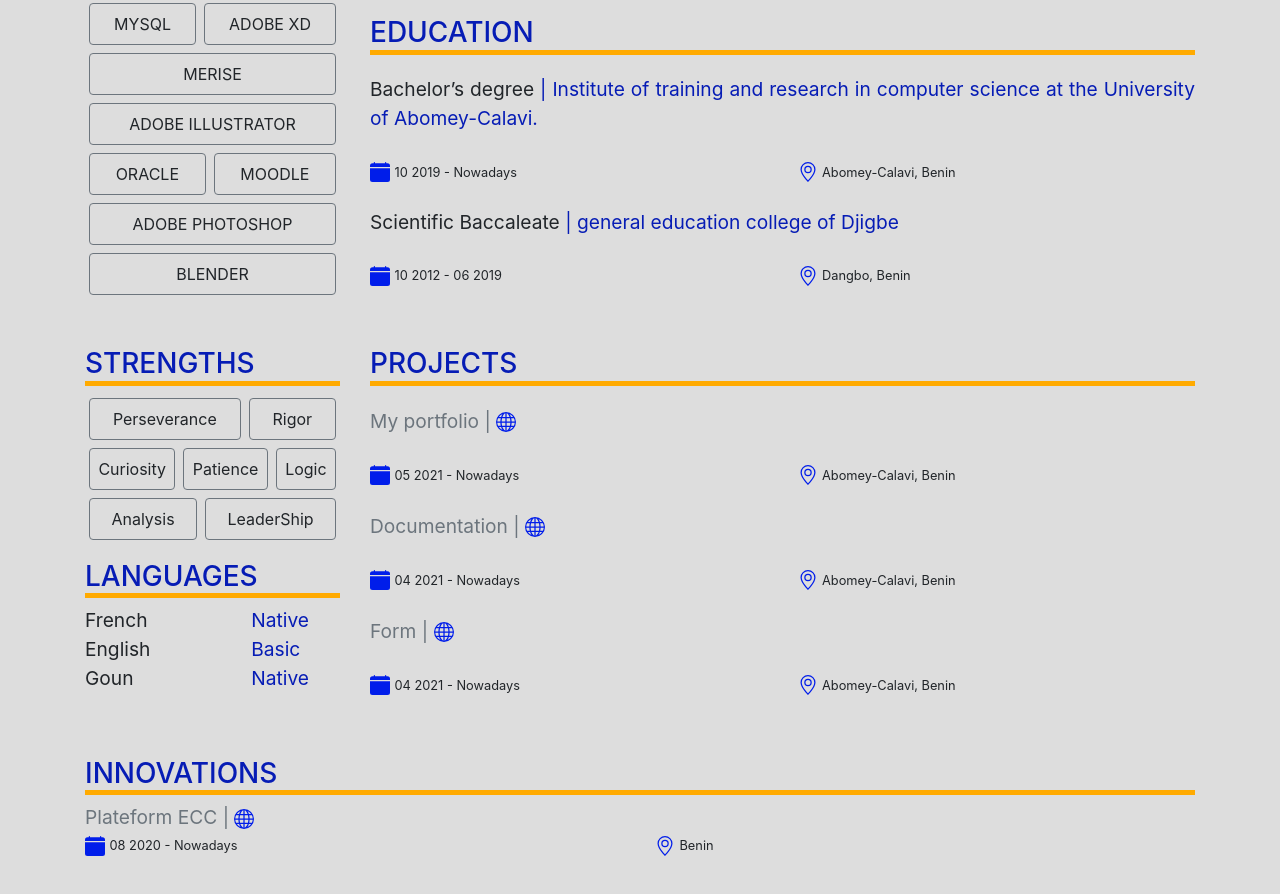
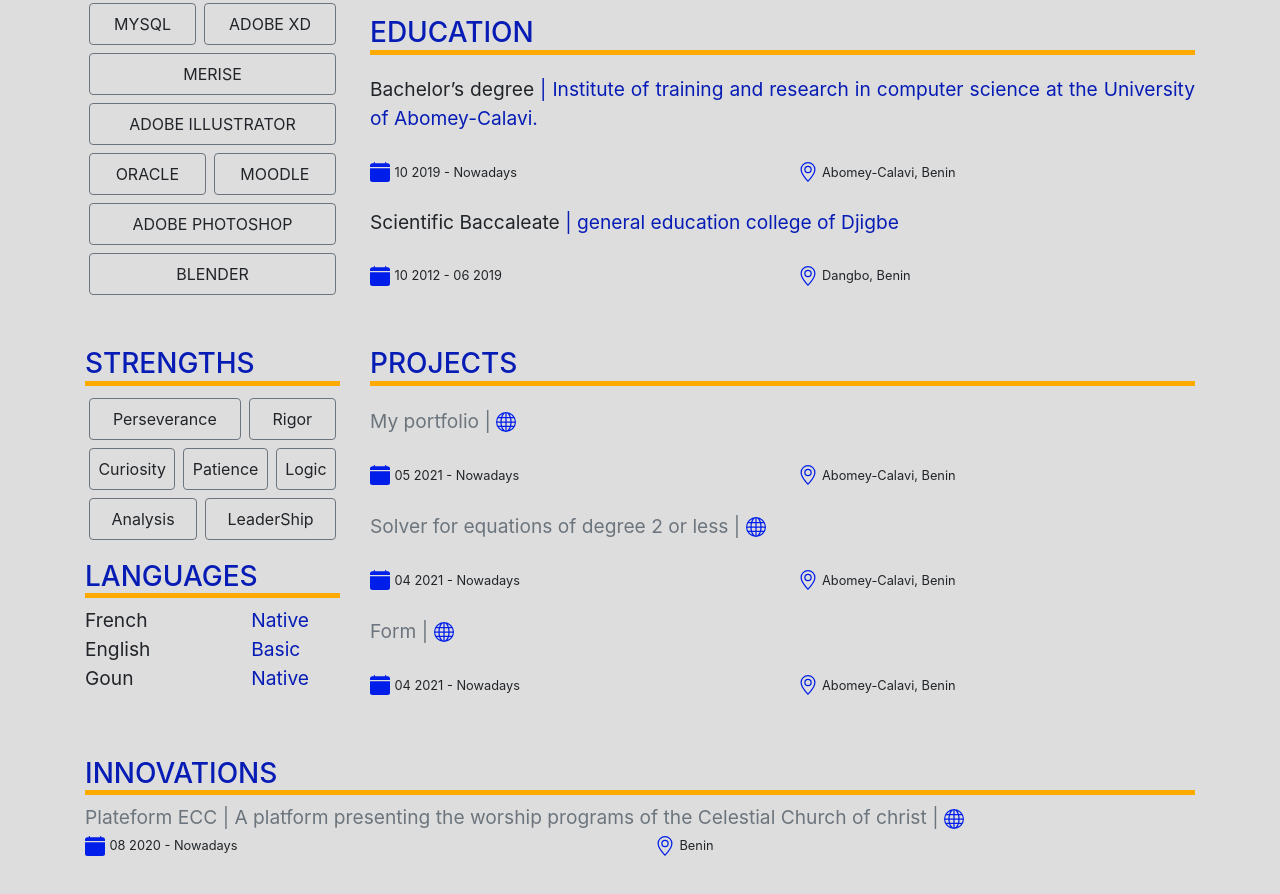
Before and after one commit to Johanu66/Mon-CV, a plain HTML site: page index.html in a window 1280 px wide. Shown: the part 587-1481 px from the top of the page. Drawn offline with nearby package versions, Linux system fonts and the light colour scheme.

Commit message:
Update index.html

```diff
--- a/index.html
+++ b/index.html
@@ -190,7 +190,7 @@
 				</div>
 				<div class=" flex-grow-1 d-flex flex-column justify-content-around  my-3 my-md-0">
 					<div   class="projet">
-						<a href="https://codepen.io/Johanu/full/VwPrZJN" class="text-secondary" target="_blank">Documentation | <svg xmlns="http://www.w3.org/2000/svg" width="20" height="20" fill="currentColor" class="bi bi-globe icon-blue" viewBox="0 0 16 16">
+						<a href="https://codepen.io/Johanu/full/VwPrZJN" class="text-secondary" target="_blank">Solver for equations of degree 2 or less | <svg xmlns="http://www.w3.org/2000/svg" width="20" height="20" fill="currentColor" class="bi bi-globe icon-blue" viewBox="0 0 16 16">
 						  <path d="M0 8a8 8 0 1 1 16 0A8 8 0 0 1 0 8zm7.5-6.923c-.67.204-1.335.82-1.887 1.855A7.97 7.97 0 0 0 5.145 4H7.5V1.077zM4.09 4a9.267 9.267 0 0 1 .64-1.539 6.7 6.7 0 0 1 .597-.933A7.025 7.025 0 0 0 2.255 4H4.09zm-.582 3.5c.03-.877.138-1.718.312-2.5H1.674a6.958 6.958 0 0 0-.656 2.5h2.49zM4.847 5a12.5 12.5 0 0 0-.338 2.5H7.5V5H4.847zM8.5 5v2.5h2.99a12.495 12.495 0 0 0-.337-2.5H8.5zM4.51 8.5a12.5 12.5 0 0 0 .337 2.5H7.5V8.5H4.51zm3.99 0V11h2.653c.187-.765.306-1.608.338-2.5H8.5zM5.145 12c.138.386.295.744.468 1.068.552 1.035 1.218 1.65 1.887 1.855V12H5.145zm.182 2.472a6.696 6.696 0 0 1-.597-.933A9.268 9.268 0 0 1 4.09 12H2.255a7.024 7.024 0 0 0 3.072 2.472zM3.82 11a13.652 13.652 0 0 1-.312-2.5h-2.49c.062.89.291 1.733.656 2.5H3.82zm6.853 3.472A7.024 7.024 0 0 0 13.745 12H11.91a9.27 9.27 0 0 1-.64 1.539 6.688 6.688 0 0 1-.597.933zM8.5 12v2.923c.67-.204 1.335-.82 1.887-1.855.173-.324.33-.682.468-1.068H8.5zm3.68-1h2.146c.365-.767.594-1.61.656-2.5h-2.49a13.65 13.65 0 0 1-.312 2.5zm2.802-3.5a6.959 6.959 0 0 0-.656-2.5H12.18c.174.782.282 1.623.312 2.5h2.49zM11.27 2.461c.247.464.462.98.64 1.539h1.835a7.024 7.024 0 0 0-3.072-2.472c.218.284.418.598.597.933zM10.855 4a7.966 7.966 0 0 0-.468-1.068C9.835 1.897 9.17 1.282 8.5 1.077V4h2.355z"/>
 						</svg></a>
 					</div>
@@ -251,7 +251,7 @@
 				<h3  class="title text-blue">INNOVATIONS</h3>
 				<div class=" flex-grow-1 d-flex flex-column justify-content-around  my-3 my-md-0">
 					<div   class="projet">
-						<a href="#" class="text-secondary" target="_blank">Plateform ECC | <svg xmlns="http://www.w3.org/2000/svg" width="20" height="20" fill="currentColor" class="bi bi-globe icon-blue" viewBox="0 0 16 16">
+						<a href="#" class="text-secondary" target="_blank">Plateform ECC | A platform presenting the worship programs of the Celestial Church of christ | <svg xmlns="http://www.w3.org/2000/svg" width="20" height="20" fill="currentColor" class="bi bi-globe icon-blue" viewBox="0 0 16 16">
 						  <path d="M0 8a8 8 0 1 1 16 0A8 8 0 0 1 0 8zm7.5-6.923c-.67.204-1.335.82-1.887 1.855A7.97 7.97 0 0 0 5.145 4H7.5V1.077zM4.09 4a9.267 9.267 0 0 1 .64-1.539 6.7 6.7 0 0 1 .597-.933A7.025 7.025 0 0 0 2.255 4H4.09zm-.582 3.5c.03-.877.138-1.718.312-2.5H1.674a6.958 6.958 0 0 0-.656 2.5h2.49zM4.847 5a12.5 12.5 0 0 0-.338 2.5H7.5V5H4.847zM8.5 5v2.5h2.99a12.495 12.495 0 0 0-.337-2.5H8.5zM4.51 8.5a12.5 12.5 0 0 0 .337 2.5H7.5V8.5H4.51zm3.99 0V11h2.653c.187-.765.306-1.608.338-2.5H8.5zM5.145 12c.138.386.295.744.468 1.068.552 1.035 1.218 1.65 1.887 1.855V12H5.145zm.182 2.472a6.696 6.696 0 0 1-.597-.933A9.268 9.268 0 0 1 4.09 12H2.255a7.024 7.024 0 0 0 3.072 2.472zM3.82 11a13.652 13.652 0 0 1-.312-2.5h-2.49c.062.89.291 1.733.656 2.5H3.82zm6.853 3.472A7.024 7.024 0 0 0 13.745 12H11.91a9.27 9.27 0 0 1-.64 1.539 6.688 6.688 0 0 1-.597.933zM8.5 12v2.923c.67-.204 1.335-.82 1.887-1.855.173-.324.33-.682.468-1.068H8.5zm3.68-1h2.146c.365-.767.594-1.61.656-2.5h-2.49a13.65 13.65 0 0 1-.312 2.5zm2.802-3.5a6.959 6.959 0 0 0-.656-2.5H12.18c.174.782.282 1.623.312 2.5h2.49zM11.27 2.461c.247.464.462.98.64 1.539h1.835a7.024 7.024 0 0 0-3.072-2.472c.218.284.418.598.597.933zM10.855 4a7.966 7.966 0 0 0-.468-1.068C9.835 1.897 9.17 1.282 8.5 1.077V4h2.355z"/>
 						</svg></a>
 					</div>
```
